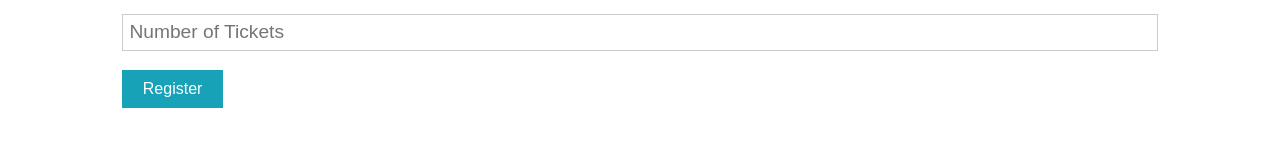
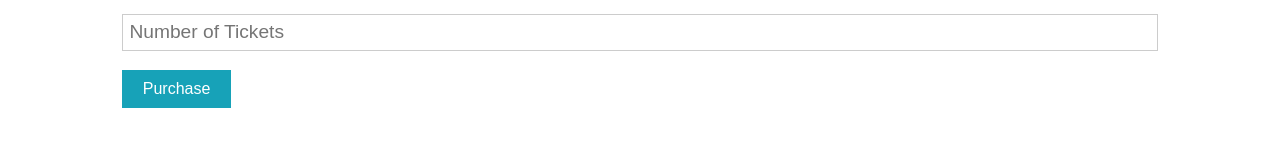
Before and after one commit to thomas-seguin/Fables-Cinema, a React (Create React App) app in the folder client/: page /tickets in a window 1280 px wide. Shown: the part 271-418 px from the top of the page. Built offline with nearby package versions, Linux system fonts and the light colour scheme.

Commit message:
Fixed Ticket Bug

```diff
--- a/client/src/components/movies/MovieItem.js
+++ b/client/src/components/movies/MovieItem.js
@@ -20,7 +20,7 @@ const MovieItem = ({ deleteMovie, auth: { isAuthenticated, loading }, movie: { _
                 <h2>{name}</h2>
                 <h3>{rating}</h3>
                 <h3>{time}</h3>
-                {!loading && (isAuthenticated ? authLinks : guestLinks)}
+                {loading && (isAuthenticated ? authLinks : guestLinks)}
 
             </div>
         </div>
--- a/client/src/components/ticket/Ticket.js
+++ b/client/src/components/ticket/Ticket.js
@@ -55,7 +55,7 @@ const Ticket = ({ buyTickets }) => {
                     />
                 </div>
 
-                <input type='submit' className='btn btn-primary' value='Register' />
+                <input type='submit' className='btn btn-primary' value='Purchase' />
 
             </form>
 
```
